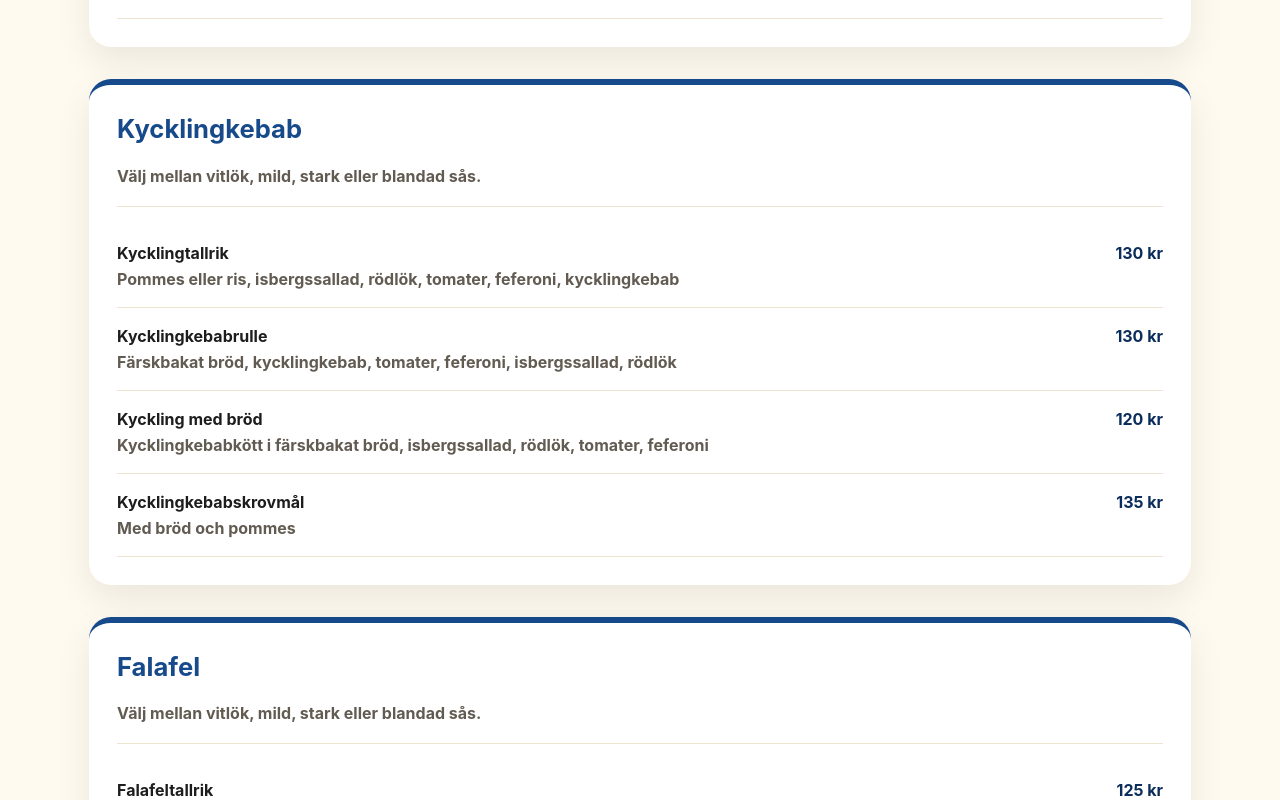
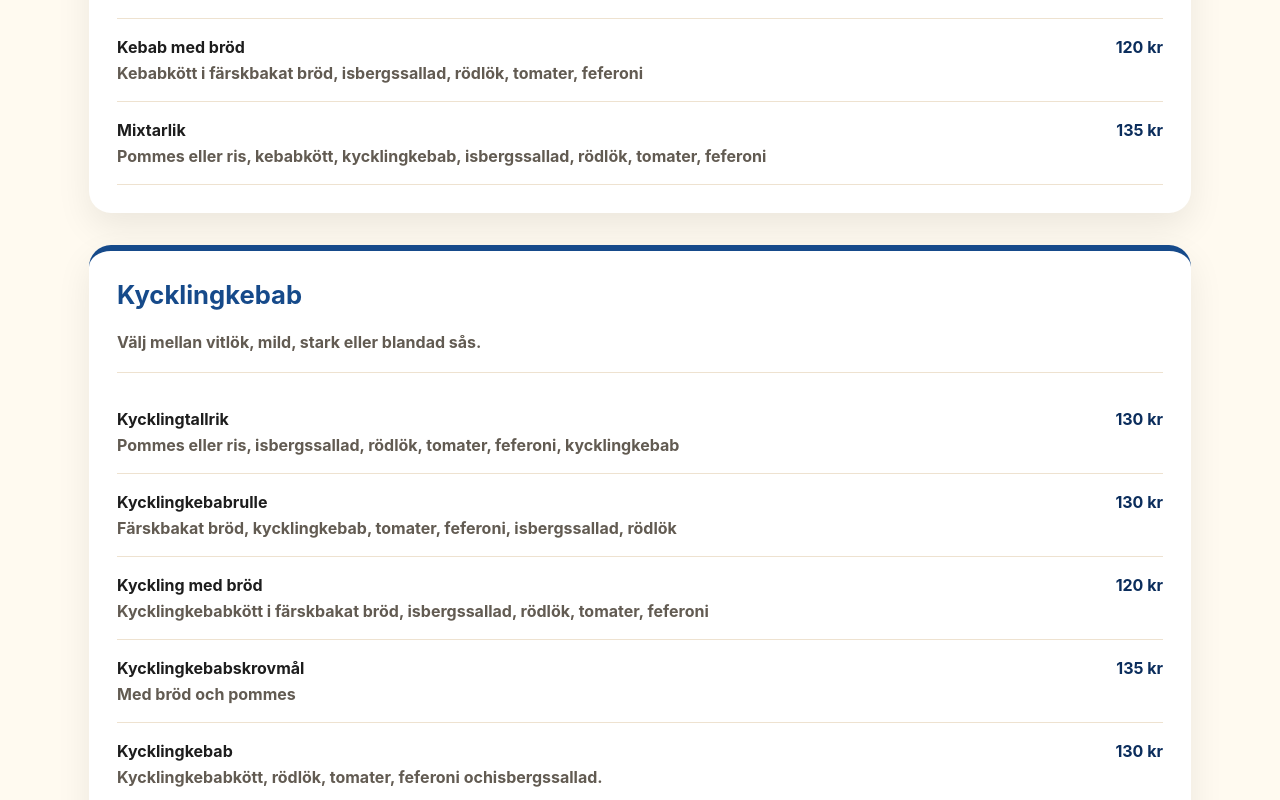
Before and after one commit to lafornetto/lafornetto, a React (Vite) app: page /meny in a window 1280 px wide. Shown: the part 5060-5860 px from the top of the page. Built offline with nearby package versions, Linux system fonts and the light colour scheme.

Commit message:
update menu

```diff
--- a/src/data/menuData.ts
+++ b/src/data/menuData.ts
@@ -333,6 +333,14 @@ export const menuCategories: MenuCategory[] = [
         price: "145 kr",
       },
       {
+        name: { sv: "Kycklingkebab pizza", en: "Chicken Kebab pizza" },
+        description: {
+          sv: "Kycklingkebab, tomat, lök, feferoni, valfri sås",
+          en: "Chicken kebab, tomato, onion, pepperoni peppers, optional sauce",
+        },
+        price: "150 kr",
+      },
+      {
         name: { sv: "Amigo", en: "Amigo" },
         description: {
           sv: "Köttfärs, tacosås, jalapeño, vitlökssås",
@@ -392,6 +400,14 @@ export const menuCategories: MenuCategory[] = [
         },
         price: "120 kr",
       },
+      {
+        name: { sv: "Mixtarlik", en: "Mixed plate" },
+        description: {
+          sv: "Pommes eller ris, kebabkött, kycklingkebab, isbergssallad, rödlök, tomater, feferoni",
+          en: "Fries or rice, kebab meat, chicken kebab, iceberg lettuce, red onion, tomatoes, pepperoni peppers",
+        },
+        price: "135 kr",
+      },
     ],
   },
   {
@@ -436,6 +452,14 @@ export const menuCategories: MenuCategory[] = [
         },
         price: "135 kr",
       },
+      {
+        name: { sv: "Kycklingkebab", en: "Chicken kebab" },
+        description: {
+          sv: "Kycklingkebabkött, rödlök, tomater, feferoni ochisbergssallad.",
+          en: "Chicken kebab meat, red onion, tomato, pepperoni peppers and iceberg lettuce.",
+        },
+        price: "130 kr",
+      }
     ],
   },
   {
@@ -549,6 +573,14 @@ export const menuCategories: MenuCategory[] = [
         description: {
           sv: "Kycklingfilé, ananas och rödlök.",
           en: "Chicken fillet, pineapple and red onion.",
+        },
+        price: "130 kr",
+      },
+      {
+        name: { sv: "Kycklingkebabsallad", en: "Chicken kebab salad" },
+        description: {
+          sv: "Kycklingkebabkött, rödlök, tomater och feferoni.",
+          en: "Chicken kebab meat, red onion, tomato and pepperoni peppers.",
         },
         price: "130 kr",
       },
```
